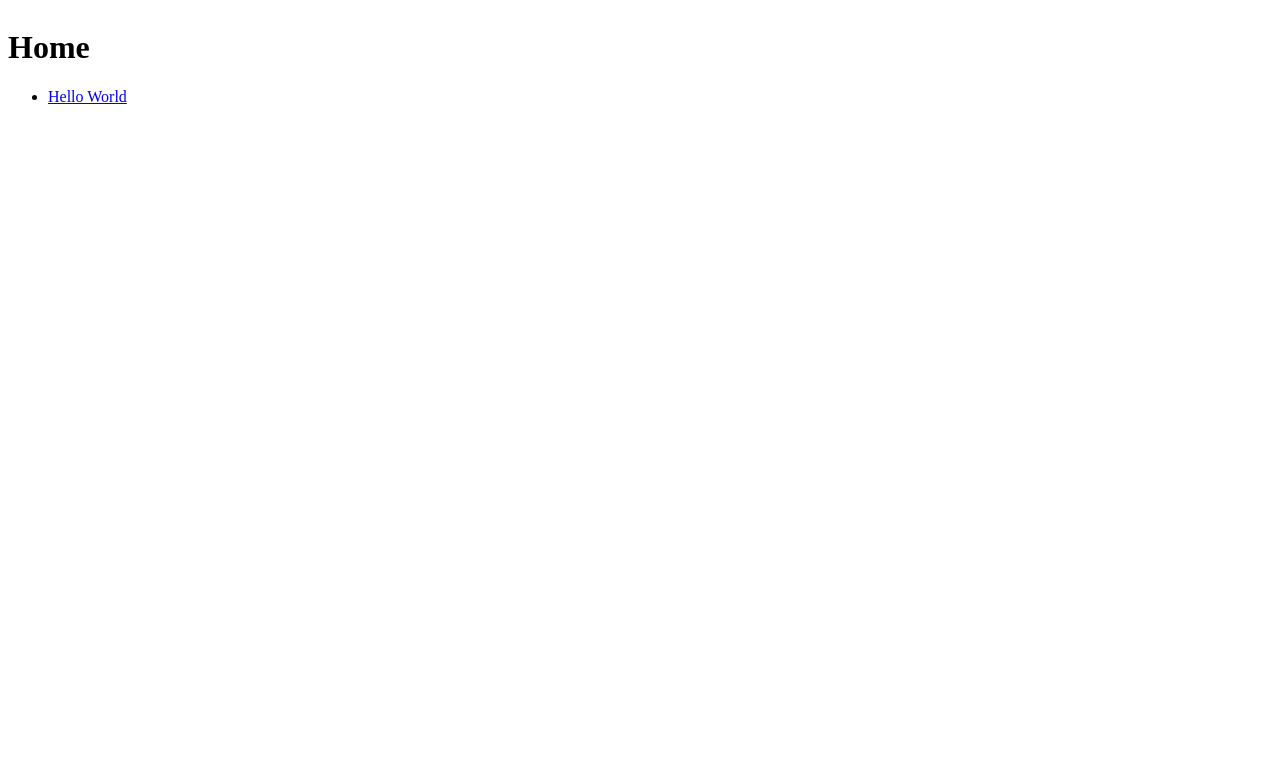
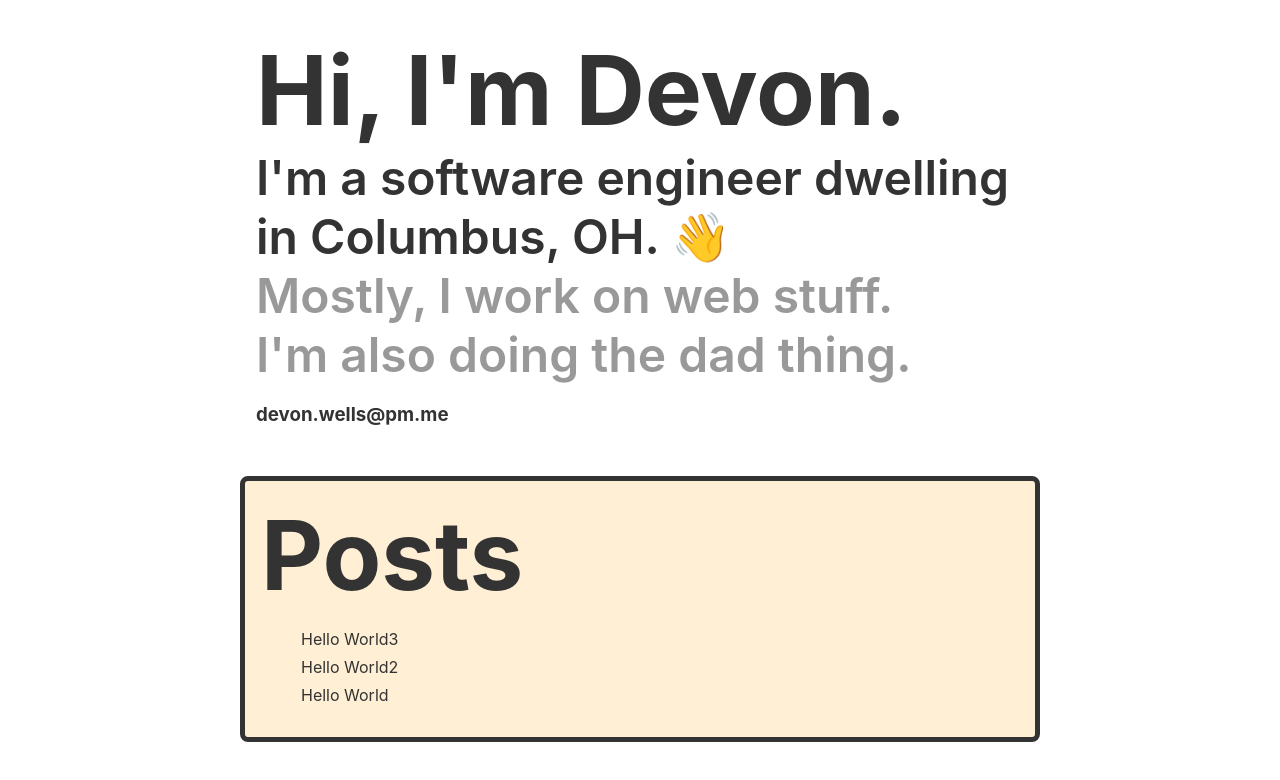
Before and after one commit to devdumpling/devonwells, a Next.js app: page / in a window 1280 px wide. Shown: the top 780 px of the page. Built offline with nearby package versions, Linux system fonts and the light colour scheme.

Commit message:
some initial styling and added simple about

```diff
--- /dev/null
+++ b/posts/hello-world copy 2.mdx
@@ -0,0 +1,6 @@
+---
+title: Hello World3
+description: An example post
+---
+
+Hello World!
--- /dev/null
+++ b/posts/hello-world copy.mdx
@@ -0,0 +1,6 @@
+---
+title: Hello World2
+description: An example post
+---
+
+Hello World!
--- a/src/pages/_app.tsx
+++ b/src/pages/_app.tsx
@@ -2,6 +2,8 @@ import { createGlobalStyle } from 'styled-components';
 
 import type { AppProps } from 'next/app';
 import Head from 'next/head';
+
+import 'styles/styles.css';
 
 const LocalGlobalStyle = createGlobalStyle`
   #__next {
--- a/src/pages/index.tsx
+++ b/src/pages/index.tsx
@@ -1,5 +1,7 @@
 import fs from 'fs';
 import path from 'path';
+
+import styled from 'styled-components';
 
 import matter from 'gray-matter';
 import Link from 'next/link';
@@ -7,11 +9,72 @@ import { HomeProps } from 'src/types/home';
 
 import { postFilePaths, POSTS_PATH } from '../utils/mdxUtils';
 
-const Home = ({ posts }: HomeProps): JSX.Element => (
+const Stack = styled.div`
+  display: flex;
+  flex-direction: column;
+  align-items: left;
+  justify-content: space-around;
+  padding: 0 1rem;
+  margin: 2rem 0;
+  max-width: 800px;
+`;
+
+const Heading = styled.h1`
+  font-size: 6rem;
+  font-weight: 700;
+  margin: 0;
+  color: #333;
+`;
+
+const SubHeading = styled.h2`
+  font-size: 3rem;
+  font-weight: 600;
+  margin: 0;
+  color: #999;
+`;
+
+const Container = styled.div`
+  display: flex;
+  flex-direction: column;
+  align-items: left;
+  justify-content: center;
+  margin: 0 auto;
+  padding: 0 1rem;
+  max-width: 800px;
+`;
+
+const Card = styled.div`
+  display: flex;
+  flex-direction: column;
+  align-items: left;
+  justify-content: center;
+  max-width: 800px;
+  border-radius: 0.5rem;
+  padding: 1rem;
+  border: 5px solid #333;
+  background-color: papayawhip;
+`;
+
+const BigText = styled.h2`
+  font-size: 3rem;
+  font-weight: 600;
+  margin: 0;
+  color: #333;
+`;
+
+const PostList = styled.ul`
+  list-style: none;
+
+  li {
+    margin: 0.5rem 0;
+    text-decoration: none;
+  }
+`;
+
+const Posts = ({ posts }: HomeProps) => (
   <div>
-    <h1>Home</h1>
-
-    <ul>
+    <Heading>Posts</Heading>
+    <PostList>
       {posts.map((post) => (
         <li key={post.filePath}>
           <Link
@@ -22,9 +85,40 @@ const Home = ({ posts }: HomeProps): JSX.Element => (
           </Link>
         </li>
       ))}
-    </ul>
+    </PostList>
   </div>
 );
+
+const About = () => (
+  <Stack>
+    <Heading>Hi, I'm Devon.</Heading>
+    <BigText>
+      I'm a software engineer dwelling in Columbus, OH.{' '}
+      <span role="img" aria-label="wave">
+        👋
+      </span>
+    </BigText>
+    <SubHeading>
+      Mostly, I work on web stuff.
+      <br />
+      I'm also doing the dad thing.
+    </SubHeading>
+    <h3>
+      <a href="mailto:devon.wells@pm.me?subject=Hi Devon">devon.wells@pm.me</a>
+    </h3>
+  </Stack>
+);
+
+const Home = ({ posts }: HomeProps): JSX.Element => {
+  return (
+    <Container>
+      <About />
+      <Card>
+        <Posts posts={posts} />
+      </Card>
+    </Container>
+  );
+};
 
 export default Home;
 
--- /dev/null
+++ b/src/styles/styles.css
@@ -0,0 +1,12 @@
+html,
+body {
+  font-family: 'SF Pro Text', 'SF Pro Icons', 'Helvetica Neue', 'Helvetica',
+    'Arial', sans-serif;
+  margin: 0;
+  padding: 0;
+}
+
+p, a {
+    text-decoration: none;
+    color: #333;
+}
```
